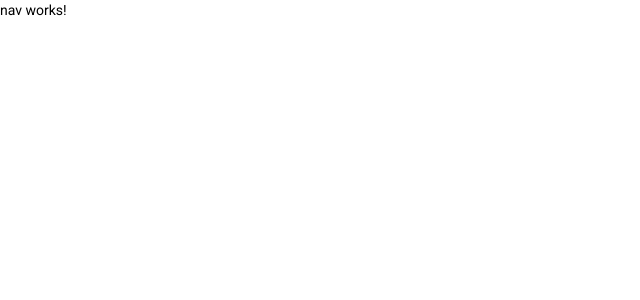
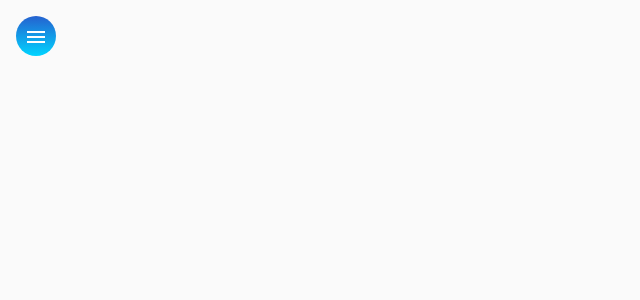
Before and after one commit to Lukas-Rodrigo/workandwork-front, an Angular app: page / in a window 1280 px wide. Shown: the top 300 px of the page, without its empty margins (0-640 px from the left). Built offline with nearby package versions, Linux system fonts and the light colour scheme.

Commit message:
HTML e CSS para componente NAV

```diff
--- a/src/app/app.module.ts
+++ b/src/app/app.module.ts
@@ -22,6 +22,7 @@
 import { MatListModule } from '@angular/material/list';
 import { MatCardModule } from '@angular/material/card';
 import { NavComponent } from './components/nav/nav.component';
+import {MatDatepickerModule} from '@angular/material/datepicker';
 
 
 @NgModule({
@@ -45,7 +46,8 @@
     MatTableModule,
     MatIconModule,
     MatListModule,
-    MatCardModule
+    MatCardModule,
+    MatDatepickerModule
 
   ],
   providers: [],
--- a/src/app/components/nav/nav.component.css
+++ b/src/app/components/nav/nav.component.css
@@ -0,0 +1,30 @@
+.container {
+    height: 100%;
+}
+
+.sidenav {
+    width: 13rem;
+    color: white;
+    background: rgb(2,0,36);
+    background: linear-gradient(180deg, rgba(2,0,36,1) 0%, rgba(37,97,207,1) 0%, rgba(0,212,255,1) 100%);
+}
+
+img {
+    width: 100%;
+    height: 7rem;
+    margin: .8rem auto 1rem auto;
+}
+
+.sidenav a {
+    color: white;
+}
+
+.sidenav i {
+    margin-right: .4rem;
+}
+
+.menu {
+    margin: 1rem 0  0 1rem;
+    color: white;
+    background: linear-gradient(180deg, rgba(2,0,36,1) 0%, rgba(37,97,207,1) 0%, rgba(0,212,255,1) 100%);
+}
--- a/src/app/components/nav/nav.component.html
+++ b/src/app/components/nav/nav.component.html
@@ -1 +1,34 @@
-<p>nav works!</p>
+<mat-drawer-container class="container" autosize>
+    <mat-drawer #drawer class="sidenav" mode="side">
+      <img src="assets/img/side-image.svg" alt="Imagem de navegação">
+     <mat-nav-list class="nav-list">
+        <a mat-list-item routerLink="/">
+          <i class="material-icons">home</i>
+          Home
+        </a>
+        <a mat-list-item routerLink="/">
+          <i class="material-icons">account_circle</i>
+          Técnicos
+        </a>
+        <a mat-list-item routerLink="/">
+          <i class="material-icons">person</i>
+          Clientes
+        </a>
+        <a mat-list-item routerLink="/">
+          <i class="material-icons">code</i>
+          GitHub
+        </a>
+
+        <a mat-list-item routerLink="/">
+          <i class="material-icons">logout</i>
+          Logout
+        </a>
+     </mat-nav-list>
+    </mat-drawer>
+    <div class="sidenav-content">
+      <button class="menu mt-elevation-z8" (click)="drawer.toggle()" mat-icon-button>
+        <mat-icon>menu</mat-icon>
+      </button>
+    </div>
+
+  </mat-drawer-container>
```
Also changed, not shown: src/assets/img/side-image.svg (added), 1 other file (tests, documents, lock files or other folders).
